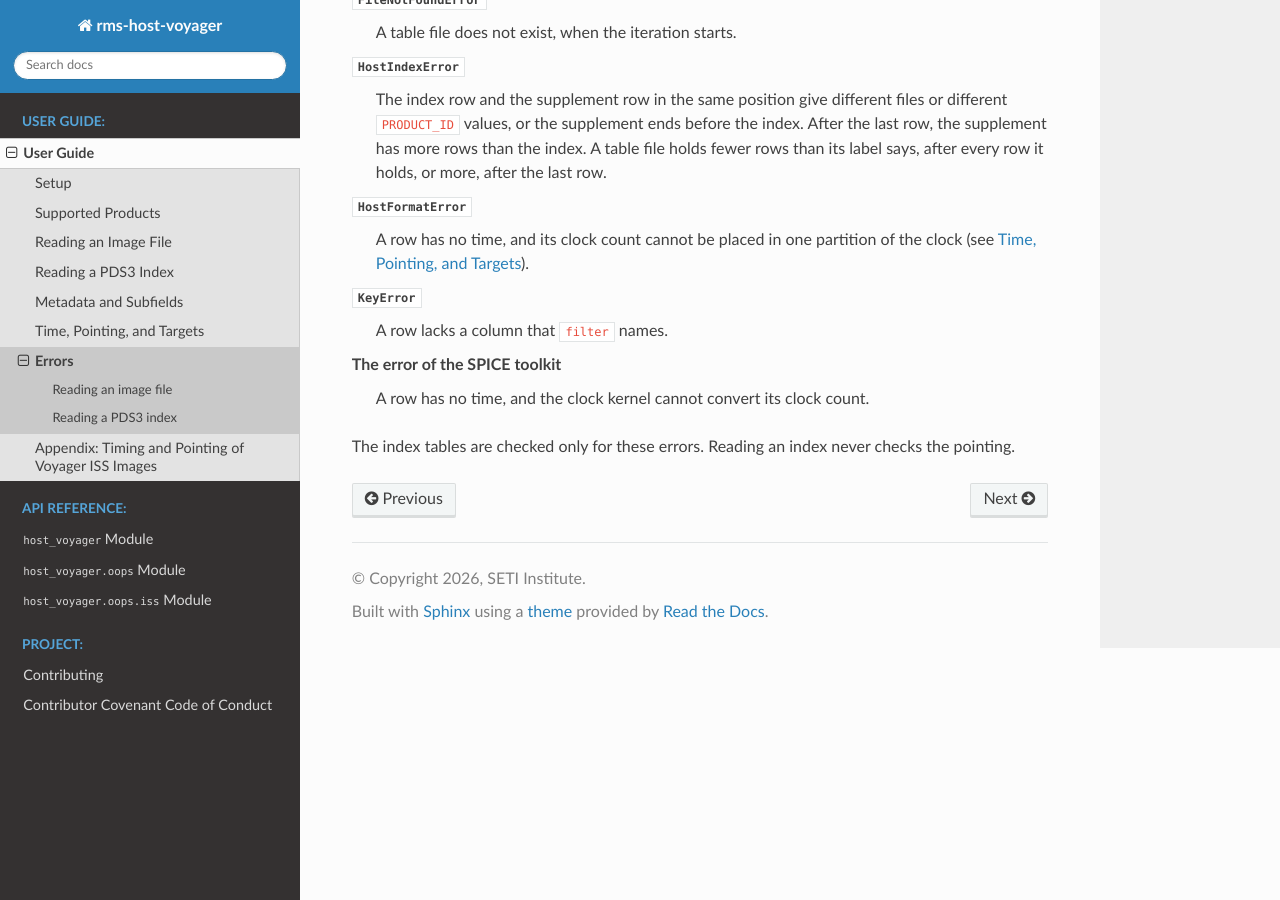
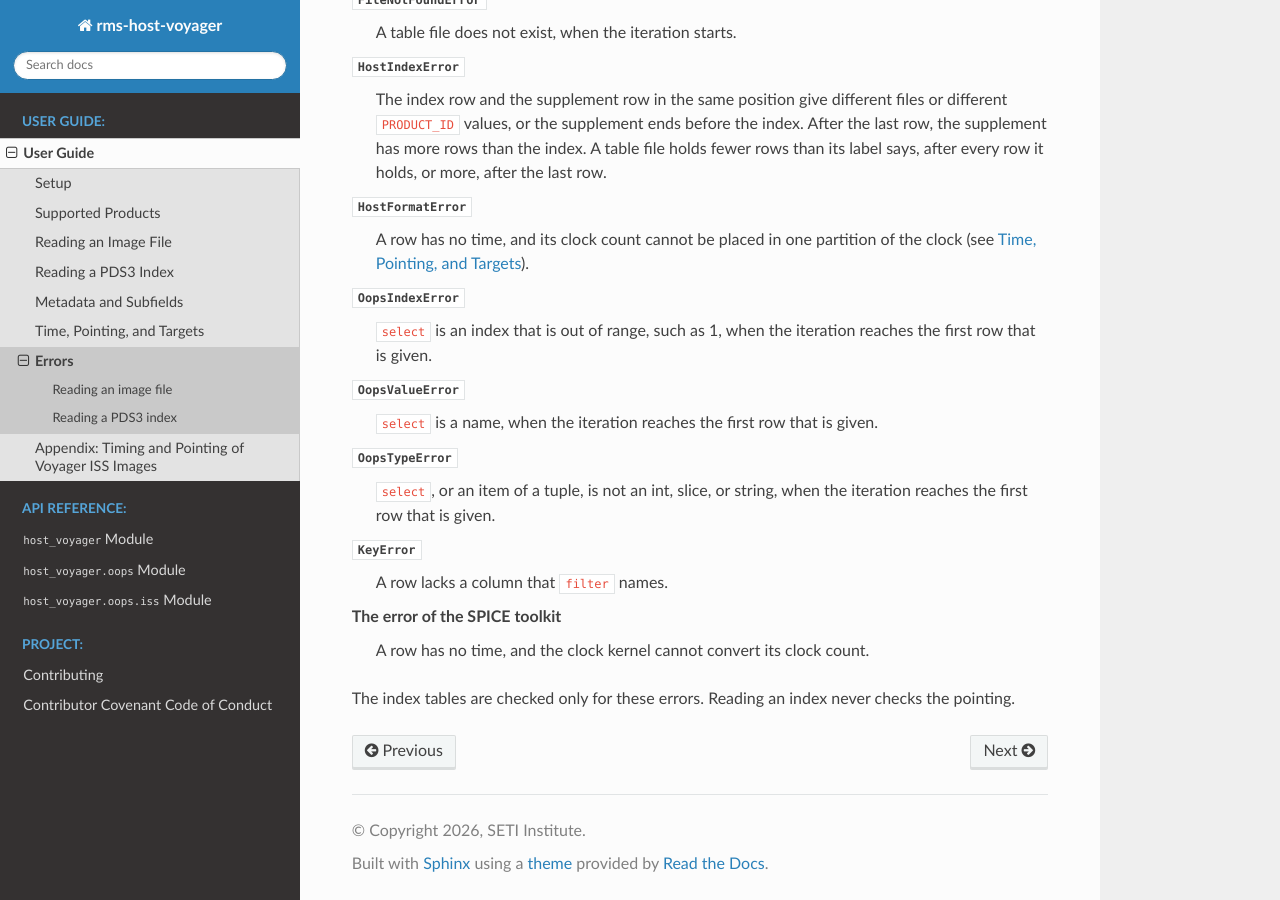
Before and after one commit to SETI/rms-host-voyager, a Sphinx documentation site: the page built from docs/user_guide/user_guide_errors.rst, in a window 1280 px wide and 900 px high, scrolled down 1910 px. Built offline with Sphinx 7.4.7 and the Read the Docs theme 3.1.0, drawn with Linux system fonts in a browser that asks for light colours.

Commit message:
Document the select errors of from_index
An index out of range, a name or a value of another type in select
raises when the iteration reaches the first row, so the user guide
lists them with the errors of the iteration.

Co-Authored-By: Claude Opus 5.5 <noreply@anthropic.com>
Claude-Session: https://claude.ai/code/session_01RG3ZiBNx376YVT9xgP1ET9

```diff
--- a/docs/user_guide/user_guide_errors.rst
+++ b/docs/user_guide/user_guide_errors.rst
@@ -93,6 +93,17 @@ It raises these when the iteration reaches the row concerned:
     A row has no time, and its clock count cannot be placed in one partition of the
     clock (see :doc:`user_guide_geometry`).
 
+:exc:`~oops.OopsIndexError`
+    ``select`` is an index that is out of range, such as 1, when the iteration reaches
+    the first row that is given.
+
+:exc:`~oops.OopsValueError`
+    ``select`` is a name, when the iteration reaches the first row that is given.
+
+:exc:`~oops.OopsTypeError`
+    ``select``, or an item of a tuple, is not an int, slice, or string, when the
+    iteration reaches the first row that is given.
+
 :exc:`KeyError`
     A row lacks a column that ``filter`` names.
 
```
